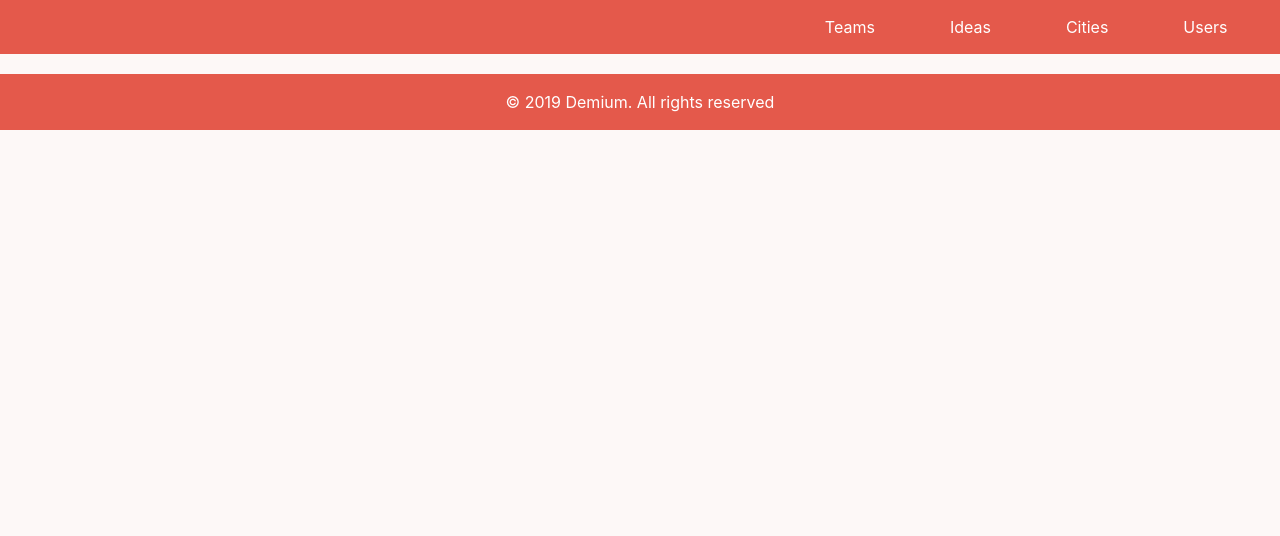
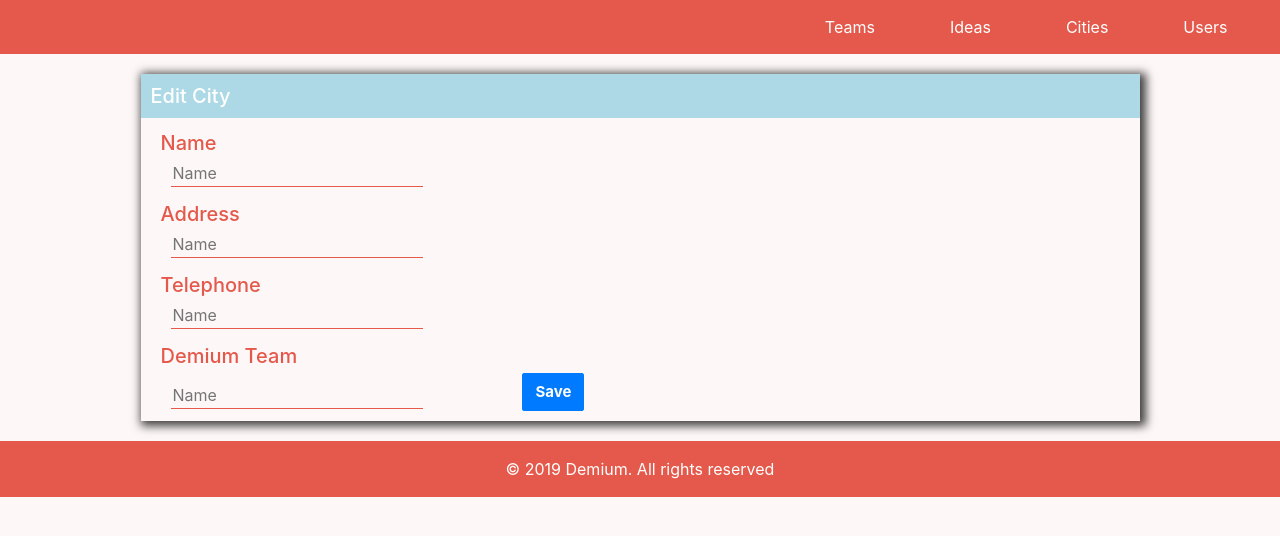
Before and after one commit to smisra3/Redux-1, a React (Create React App) app in the folder frontend/: page /editCity/1 in a window 1280 px wide. Shown: the top 536 px of the page. Built offline with nearby package versions, Linux system fonts and the light colour scheme.

Commit message:
Template Editar Idea creado

```diff
--- a/frontend/src/component/cities/Cards.jsx
+++ b/frontend/src/component/cities/Cards.jsx
@@ -2,15 +2,18 @@ import React, {Component} from 'react';
 import '../../styles/cities.css';
 import {connect} from "react-redux";
 import { getCities } from "../../redux/actions/cityAction";
+import { Link } from 'react-router-dom';
 
 class Cards extends Component {
 
     componentDidMount() {
         this.props.getCities();
+        console.log(this.props.info)
     }
 
     render() {
-        const { name, address, telephone } = this.props.info;
+        const { id , name, address, telephone } = this.props.info;
+        console.log(id);
             return (
             <div id="cardStyle" className="card">
                 <div>
@@ -21,7 +24,7 @@ class Cards extends Component {
                     <span id="card-phone" className="card-text">{telephone}</span>
                     <p id="tx-3" className="card-title">Demium Team</p>
                     <p className="card-text">Demium Team</p>
-                    <button href="btn" className="btn btn-primary m-3">View</button>
+                    <Link to={`/editCity/${id}`} className="btn btn-primary m-3">Edit</Link>
                 </div>
             </div>
             );
--- /dev/null
+++ b/frontend/src/component/cities/EditCity.js
@@ -0,0 +1,62 @@
+import React, {Component} from 'react';
+import '../../styles/cities.css';
+import { getCity } from "../../redux/actions/cityAction";
+import { connect } from 'react-redux';
+
+class EditCity extends Component {
+
+    state = {
+        users : [],
+        name: '',
+        address: '',
+        telephone: ''
+    };
+
+    render() {
+        console.log(this.props);
+        return (
+            <div className="container">
+                <form id="form" onSubmit={this.handleSubmit}>
+                    <div>
+                        <h5 id="title">Edit City</h5>
+                    </div>
+                    <div><h5 id="h5C">Name</h5>
+                        <input
+                               id="inputC"
+                               name="name"
+                               type="text"
+                               placeholder="Name"
+                               required/>
+                    </div>
+                    <h5 id="h5C">Address</h5>
+                    <input
+                        id="inputC"
+                        name="name"
+                        type="text"
+                        placeholder="Name"
+                        required/>
+                    <h5 id="h5C">Telephone</h5>
+                    <input
+                        id="inputC"
+                        name="name"
+                        type="text"
+                        placeholder="Name"
+                        required/>
+                    <h5 id="h5C">Demium Team</h5>
+                    <input
+                        id="inputC"
+                        name="name"
+                        type="text"
+                        placeholder="Name"
+                        required/>
+                    <button id="btn-save" type="submit" className="btn btn-primary">Save</button>
+                </form>
+            </div>
+        );
+    }
+}
+const mapStateToProps = state => ({
+    city: state.cities.city
+});
+
+export default connect (mapStateToProps,{ getCity }) (EditCity);
--- a/frontend/src/component/cities/Form.jsx
+++ b/frontend/src/component/cities/Form.jsx
@@ -17,42 +17,31 @@ class Form extends Component {
         address: '',
         telephone: ''
     };
+    //Ref leen los valores en el campo de un formulario
+    citynameRef = React.createRef();
+    addressRef = React.createRef();
+    telephoneRef = React.createRef();
 
     selectUser = e => {
-        console.log( e.target.value);
         this.setState({userSelected:JSON.parse(e.target.value)})
     };
-
     addUserToTeam = (e) => {
         e.preventDefault();
         this.setState({users: [...this.state.users, this.state.userSelected]});
     };
 
-    cityName = (e) => {
-        const {value,name} = e.target;
-        this.setState({
-            [name] : value
-        })
-    };
-
     handleSubmit = (e) => {
         e.preventDefault();
-        const { users, name, address, telephone } = this.state;
-        console.log(users,name,address,telephone);
+        console.log(this.telephoneRef.current.value);
+        //const { users, name, address, telephone } = this.state;
         const newCity = {
             users:this.state.users,
-            name,
-            address,
-            telephone
+            name: this.citynameRef.current.value,
+            address: this.addressRef.current.value,
+            telephone: this.telephoneRef.current.value
         };
+        console.log(newCity);
         this.props.addCity(newCity);
-    };
-
-    handleChange = (e) => {
-        const {value,name} = e.target;
-        this.setState({
-            [name] : value
-        })
     };
 
     render() {
@@ -75,6 +64,7 @@ class Form extends Component {
                     <div className="form-group col-md-2">
                         <select className="form-control" id="exampleFormControlSelect1">
                             <option>Spain</option>
+                            <option disabled>More option soon</option>
                         </select>
                     </div>
                     <div className="offset-md-2">
@@ -98,19 +88,18 @@ class Form extends Component {
                         <button value="" className="btn btn-primary btn-sm"
                         onClick={this.addUserToTeam}>Add</button>
                     </div>
-                    <div className="form-group col-md-1">
-                        <button  className="btn btn-danger btn-sm">Remove</button>
-                    </div>
                 </div>
                 <div className="form-row">
                     <div className="form-group col-md-1">
                         <h5 id="h5C" className="ml-2">City</h5>
                     </div>
                     <div className="form-group col-md-2">
-                        <select className="form-control" onChange={this.cityName}>
+                        <select className="form-control" ref={this.citynameRef}>
                             <option value="Madrid">Madrid</option>
                             <option value="Barcelona">Barcelona</option>
                             <option value="Valencia">Valencia</option>
+                            <option value="Zaragoza">Zaragoza</option>
+                            <option value="Málaga">Málaga</option>
                         </select>
                     </div>
                 </div >
@@ -121,21 +110,21 @@ class Form extends Component {
                                name="address"
                                className="form-control ml-2"
                                placeholder="Full Address"
-                               onChange={this.handleChange}
+                               ref = {this.addressRef}
                                required/>
                     </div>
                 </div>
                 <div className="form-row">
-                    <div className="form-group col-md-2">
+                    <div className="form-group">
                         <h5 id="h5C" className="ml-2">Phone</h5>
                     </div>
-                    <div className="form-group col-md-2">
+                    <div className="form-group col-md-3">
                         <input type="text"
                                className="form-control"
                                placeholder="Phone number"
                                required
                                name="telephone"
-                               onChange={this.handleChange}/>
+                               ref={this.telephoneRef}/>
                     </div>
                     <div className="form-group col-md-2 offset-md-2">
                         <button id="btn-create" type="submit" className="btn btn-primary">CREATE</button>
--- a/frontend/src/component/ideas/CreateIdea.js
+++ b/frontend/src/component/ideas/CreateIdea.js
@@ -50,7 +50,6 @@ class CreateIdea extends Component {
 
     render() {
         const { businessmodels } = this.props;
-        const { available } = this.state;
         return (
             <div className="container">
                 <div id="form" onSubmit={this.handleSubmit}>
@@ -79,16 +78,6 @@ class CreateIdea extends Component {
                                   name="description" rows="3" cols="50"
                                   placeholder="Add a description" required>
                         </textarea>
-                    <div>
-                        {available ? <span className="btn-danger disabled">Not available</span>
-                            : <span id="available" className="btn-primary">Available</span> }
-                    </div>
-                        <p id="h4C">Headquartes</p>
-                        <p id="h3C">Madrid</p><br/>
-                        <p id="h4C">Team Name</p>
-                        <p id="h3C">Real Unicorn</p><br/>
-                        <p id="h4C">Blocked date</p>
-                        <p id="h3C">19/12/2019</p>
                     <button id="btn-save" type="submit" className="btn btn-primary">Save</button>
                 </div>
             </div>
--- a/frontend/src/component/main/AppRouter.jsx
+++ b/frontend/src/component/main/AppRouter.jsx
@@ -12,6 +12,7 @@ import CreateIdea from "../ideas/CreateIdea";
 import EditIdea from '../ideas/EditIdea';
 import Login from '../login/Login';
 import Register from '../login/Register';
+import EditCity from '../cities/EditCity';
 
 const AppRouter = () => {
   return (
@@ -28,6 +29,7 @@ const AppRouter = () => {
                       <Route exact path="/errors" component={Error}/>
                       <Route exact path="/createTeam" component={CreateTeam}/>
                       <Route exact path="/editIdea" component={EditIdea}/>
+                      <Route exact path="/editCity/:id" component={EditCity}/>
                       <Route exact path="/createIdea" component={CreateIdea}/>
                   </Switch>
                   <Footer/>
--- a/frontend/src/redux/actions/cityAction.js
+++ b/frontend/src/redux/actions/cityAction.js
@@ -1,4 +1,4 @@
-import { ADD_CITY, DISPLAY_CITIES, CONFIG, GET_CITIES_USERS} from "./types";
+import { ADD_CITY, DISPLAY_CITIES, CONFIG, GET_CITIES_USERS, GET_CITY} from "./types";
 import axios from 'axios';
 
 export const getCities = () => async dispatch => {
@@ -25,6 +25,14 @@ export const displayCities = () => async dispatch => {
     })
 };
 
+export const getCity = id => async  dispatch => {
+    const answer = await axios.get(`http://52.213.25.226:3030/city${id}`,CONFIG);
+    dispatch({
+        type: GET_CITY,
+        payload: answer.data.data
+    })
+};
+
 export const addCity = (city) => async dispatch => {
     const answer = await axios.post('http://52.213.25.226:3030/city',city,CONFIG);
     dispatch({
--- a/frontend/src/redux/actions/types.js
+++ b/frontend/src/redux/actions/types.js
@@ -6,6 +6,7 @@ export const DELETE_USER = 'DELETE_USER';
 //Cities Actions
 export const DISPLAY_CITIES = 'DISPLAY_CITIES';
 export const ADD_CITY = 'ADD_CITY';
+export const GET_CITY = 'GET_CITY';
 export const GET_CITIES_USERS = 'GET_CITIES_USERS';
 
 //Ideas Action
--- a/frontend/src/redux/reducers/cityReducer.js
+++ b/frontend/src/redux/reducers/cityReducer.js
@@ -1,4 +1,4 @@
-import {ADD_CITY, DISPLAY_CITIES} from '../actions/types';
+import {ADD_CITY, DISPLAY_CITIES, GET_CITY} from '../actions/types';
 
 const initialState = {
     cities: []
@@ -16,6 +16,11 @@ export default function (state = initialState, action){
                 ...state,
                 cities: [...state.cities, action.payload]
             };
+        case GET_CITY:
+            return {
+                ...state,
+                city: action.payload
+            };
         default:
             return state;
     }
```
Also changed, not shown: frontend/src/component/ideas/EditIdea.js (+3 -57 lines).
